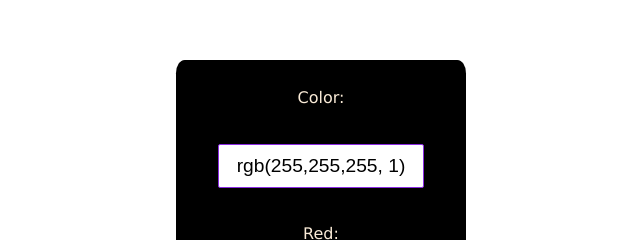
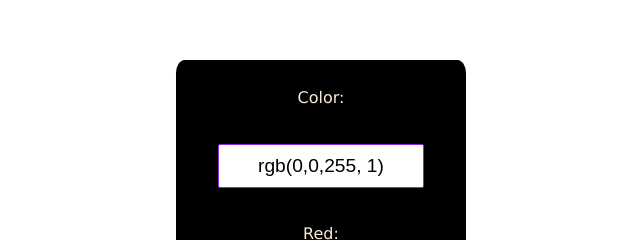
Before and after one commit to Variiiest/colorgenerator, a plain HTML site: page index.html in a window 1280 px wide. Shown: the part 120-360 px from the top of the page, 319-959 px from the left. Drawn offline with Linux system fonts and the light colour scheme.

Commit message:
Update index.html

```diff
--- a/index.html
+++ b/index.html
@@ -77,7 +77,7 @@
 </head>
 <body>
     <div class="main">
-    Color: <input type="text" name="result" id="box" value="rgb(255,255,255, 1)" onclick="copy()">
+    Color: <input type="text" name="result" id="box" value="rgb(0,0,255, 1)" onclick="copy()">
     Red: <input type="range" name="red" id="red" value="255" min="0" max="255">
     Green: <input type="range" name="green" id="green" value="255" min="0" max="255">
     Blue: <input type="range" name="blue" id="blue" value="255" min="0" max="255">
```
